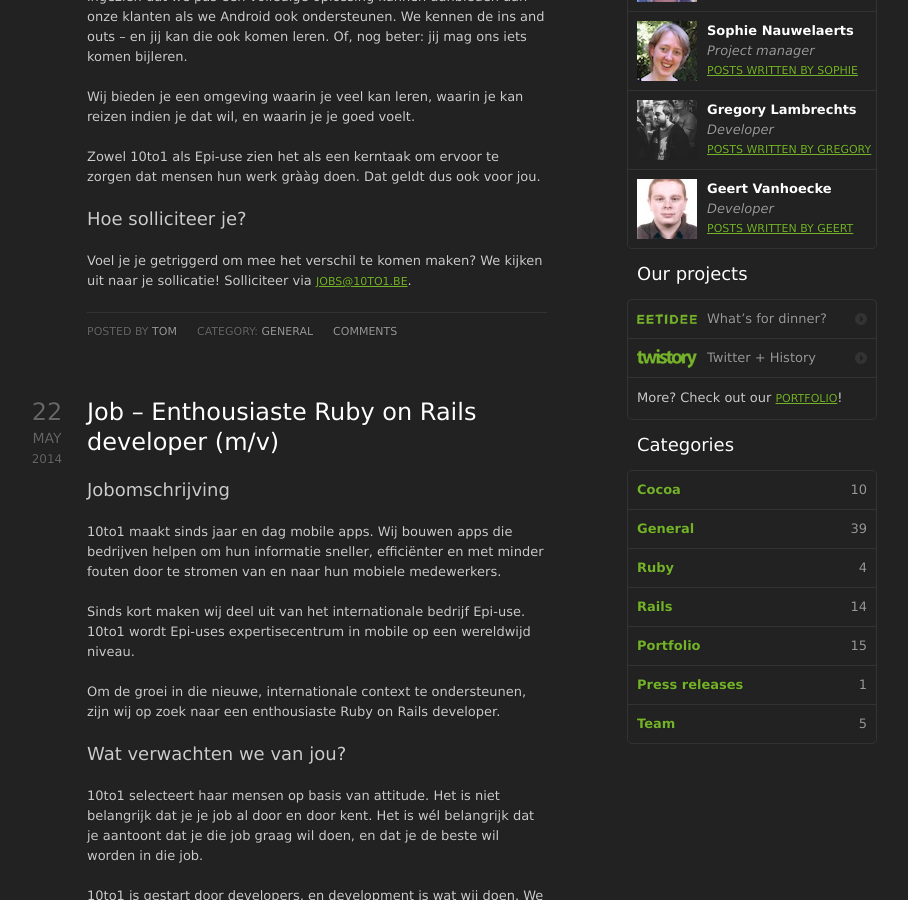
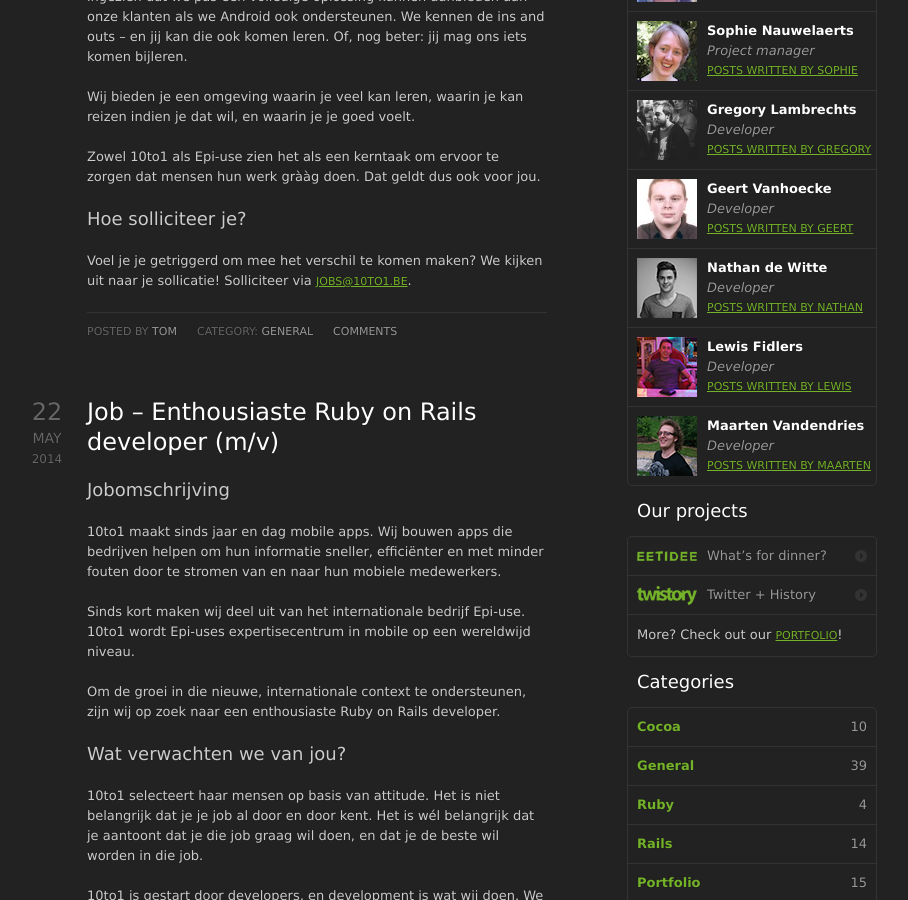
Before and after one commit to 10to1/10to1.github.com, a Jekyll site: the page built from index.html, in a window 1280 px wide and 900 px high, scrolled down 971 px. Shown: the whole window, without its empty margins (163-1071 px from the left). Built offline with Jekyll 4.4.1, drawn with Linux system fonts in a browser that asks for light colours; Markdown is read by kramdown in place of the engine named in the settings; the list of posts is cut into pages by our own code; comment, search, counter and statistics services are not loaded.

Commit message:
Add new employees Maarten, Nathan and Nick

```diff
--- a/_layouts/default.html
+++ b/_layouts/default.html
@@ -161,12 +148,24 @@
 							<a href="/author/geert">Posts written by Geert</a>
 							<img src="/img/geert.png" alt="Picture of Geert" />
 						</li>
-						<!-- <li>
-							<strong>Stéfanie Remeysen</strong>
-							<em>Digital Designer</em>
-							<a href="/author/stefanie">Posts written by Stéfanie</a>
-							<img src="/img/stefanie.png" als="Picture of Stéfanie" />
-						</li> -->
+						<li>
+							<strong>Nathan de Witte</strong>
+							<em>Developer</em>
+							<a href="/author/nathan">Posts written by Nathan</a>
+							<img src="/img/nathan.png" alt="Picture of Nathan" />
+						</li>
+						<li>
+							<strong>Lewis Fidlers</strong>
+							<em>Developer</em>
+							<a href="/author/lewis">Posts written by Lewis</a>
+							<img src="/img/lewis.png" alt="Picture of Lewis" />
+						</li>
+						<li>
+							<strong>Maarten Vandendries</strong>
+							<em>Developer</em>
+							<a href="/author/maarten">Posts written by Maarten</a>
+							<img src="/img/maarten.png" alt="Picture of Maarten" />
+						</li>
 					</ul>
 				</div>
 				<div class="node" id="projects">
```
Also changed, not shown: other parts of _layouts/default.html (+0 -13 lines), author/lewis/index.html (added, +10 -0 lines), author/maarten/index.html (added, +10 -0 lines), author/nathan/index.html (added, +10 -0 lines), img/lewis.png (added), img/maarten.png (added), img/nathan.png (added).
